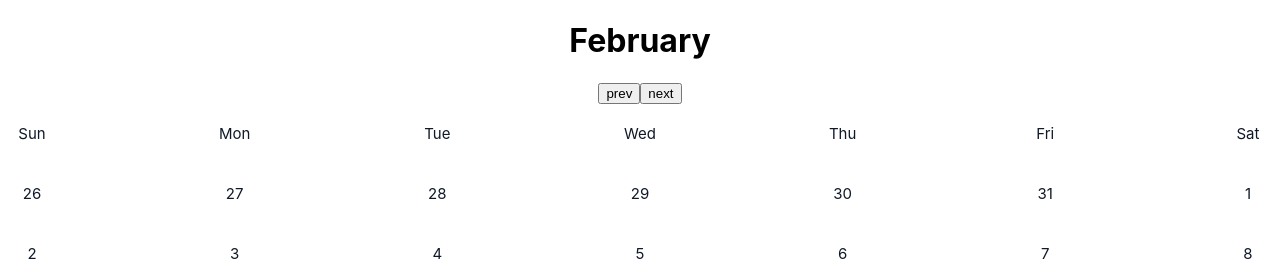
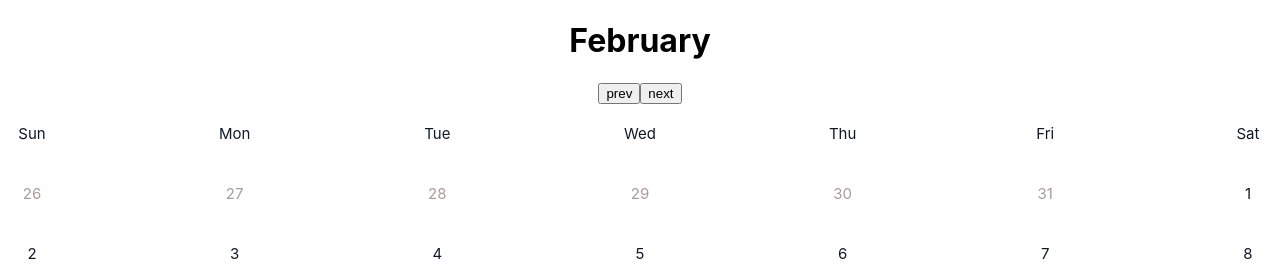
Before and after one commit to fai-sal/whimsical, a React (Create React App) app: page / in a window 1280 px wide. Shown: the top 274 px of the page. Built offline with nearby package versions, Linux system fonts and the light colour scheme.

Commit message:
Added flags to the dates outside of selected month

```diff
--- a/src/components/calendar.js
+++ b/src/components/calendar.js
@@ -1,4 +1,5 @@
 import React from 'react';
+import clsx from 'clsx';
 import moment from 'moment';
 import '../styles/calendar.scss';
 const MONTHS = moment.months(), WEEKDAYS = moment.weekdaysShort();
@@ -17,10 +18,18 @@ export default class Calendar extends React.Component {
 
         let weeks = [];
         for (let week = startWeek; week <= endWeek; week++) {
-            let startingDate = moment().week(week).startOf('week')
+            let startingDate = moment().week(week).startOf('week');
             weeks.push(
                 <div className={`week-row`} key={week}>
-                    {Array(7).fill(0).map((__, day) => <div key={week + day} className="day">{startingDate.clone().add(day, 'day').format('D')}</div>)}
+                    {Array(7).fill(0).map((__, day) => {
+                        let currentDate = startingDate.clone().add(day, 'day').format('D'),
+                            classNames = clsx({
+                                day: true,
+                                outside: !startingDate.clone().add(day, 'day').isSame(moment().month(`${month}`).startOf('month').format("YYYY-MM-DD"),'month')
+                            });
+                        return (<div key={week + day} className={classNames}>{currentDate}</div>)
+                    })
+                    }
                 </div>
             )
         }
@@ -50,13 +59,10 @@ export default class Calendar extends React.Component {
 
     render() {
         const { month } = this.state;
-        console.log('this state : ', this.state)
         return (
             <div className={`calendar`}>
                 <div className="calendar-caption">
                     <h1>{MONTHS[month]}</h1>
-                    {/* <button onClick={() => this.setState({ month: month - 1 })}>prev</button>
-                    <button onClick={() => this.setState({ month: month + 1 })}>next</button> */}
                     <button onClick={() => this.handleMonthChange('prevMonth')}>prev</button>
                     <button onClick={() => this.handleMonthChange('nextMonth')}>next</button>
                 </div>
--- a/src/styles/calendar.scss
+++ b/src/styles/calendar.scss
@@ -19,6 +19,9 @@
         font-weight: 400;
         font-size: 15px;
         color: #101928;
+        &.outside{
+          color: #ab9b9b;
+        }
       }
     }
   }
```
Also changed, not shown: package.json (+8 -1 lines), 1 other file (tests, documents, lock files or other folders).
